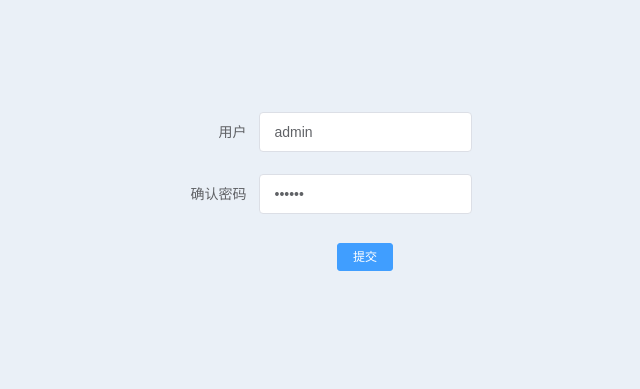
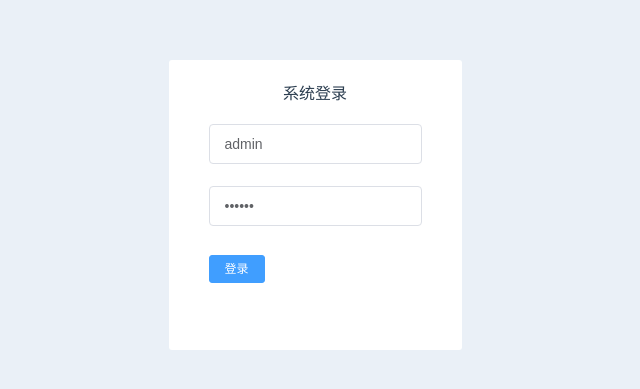
Before and after one commit to Jmhh/undefind-demo, a Vue app: page /#/login in a window 1280 px wide. Shown: the part 195-584 px from the top of the page, without its empty margins (325-965 px from the left). Built offline with nearby package versions, Linux system fonts and the light colour scheme; a small style sheet from the web is missing.

Commit message:
updated 更新学情分析

```diff
--- a/src/assets/style/element-ui.scss
+++ b/src/assets/style/element-ui.scss
@@ -57,3 +57,8 @@
     width: 5px;
     height: 5px;
 }
+
+form.el-form.demo-ruleForm {
+    padding: 20px;
+    text-align: left;
+}
--- a/src/components/Topbar.vue
+++ b/src/components/Topbar.vue
@@ -38,22 +38,6 @@
                   登出
                 </el-dropdown-item>
               </el-dropdown-menu>
-              <!-- <div class="userLisst">
-              <ul>
-                <li>
-                  <i class="iconfont icongerenzhongxin"></i> 个人中心
-                </li>
-                <li>
-                  <i class="iconfont iconxinxizhongxin"></i> 我的信息
-                </li>
-                <li>
-                  <i class="iconfont iconsettings"></i> 个人设置
-                </li>
-                <li @click="handleLoginOut">
-                  <i class="iconfont icondengchu"></i> 登出
-                </li>
-              </ul>
-              </div>-->
             </el-dropdown>
           </div>
         </div>
@@ -93,6 +77,12 @@ export default {
       this.$router.replace({
         path: "/login"
       });
+      setTimeout(() => {
+        this.$message({
+          message: `退出登录成功`,
+          type: "warning"
+        });
+      }, 500);
     }
   }
 };
--- a/src/views/login/index.vue
+++ b/src/views/login/index.vue
@@ -1,22 +1,19 @@
 <template>
   <div class="loginForm">
-    <el-form
-      :model="loginForm"
-      status-icon
-      ref="loginForm"
-      label-width="100px"
-      class="demo-ruleForm"
-    >
-      <el-form-item label="用户" prop="user">
+    <div class="form">
+      <h3>系统登录</h3>
+      <el-form :model="loginForm" status-icon ref="loginForm" label-width="0" class="demo-ruleForm">
+        <el-form-item prop="user">
           <el-input type="text" v-model="loginForm.user" auto-complete="off"></el-input>
         </el-form-item>
-      <el-form-item label="确认密码" prop="checkPass">
+        <el-form-item label prop="checkPass">
           <el-input type="password" v-model="loginForm.pass" auto-complete="off"></el-input>
         </el-form-item>
         <el-form-item>
-        <el-button type="primary" @click="submitForm('loginForm')" size="mini">提交</el-button>
+          <el-button type="primary" @click="submitForm('loginForm')" size="mini">登录</el-button>
         </el-form-item>
       </el-form>
+    </div>
   </div>
 </template>
 
@@ -49,6 +46,12 @@ export default {
                 this.userData = res.data;
                 this.$store.dispatch("setUserName", res.data.name);
                 this.$store.dispatch("setUserToken", res.data.jwtToken);
+                setTimeout(() => {
+                  this.$message({
+                    message: `登录成功,当前用户 ${res.data.name}`,
+                    type: "success"
+                  });
+                }, 500);
               }
             })
             .then(() => {
@@ -75,5 +78,10 @@ export default {
   justify-content: center;
   height: -webkit-fill-available;
   background-color: #eaf0f7;
+  .form {
+    padding: 20px;
+    background: #fff;
+    border-radius: 3px;
+  }
 }
 </style>
```
Also changed, not shown: 10 other files (tests, documents, lock files or other folders). Lines whose indentation alone changed are shown as unchanged.
